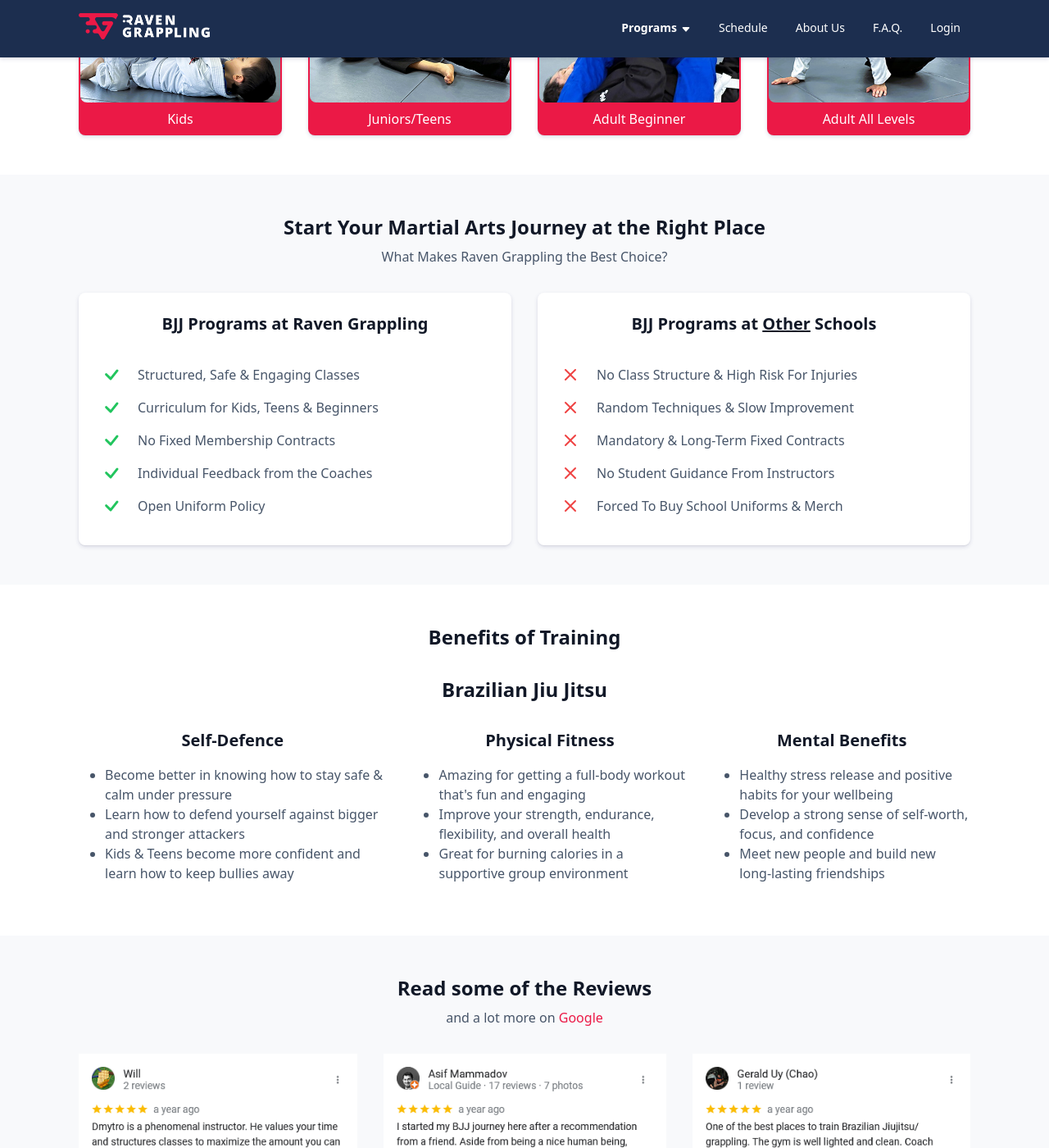
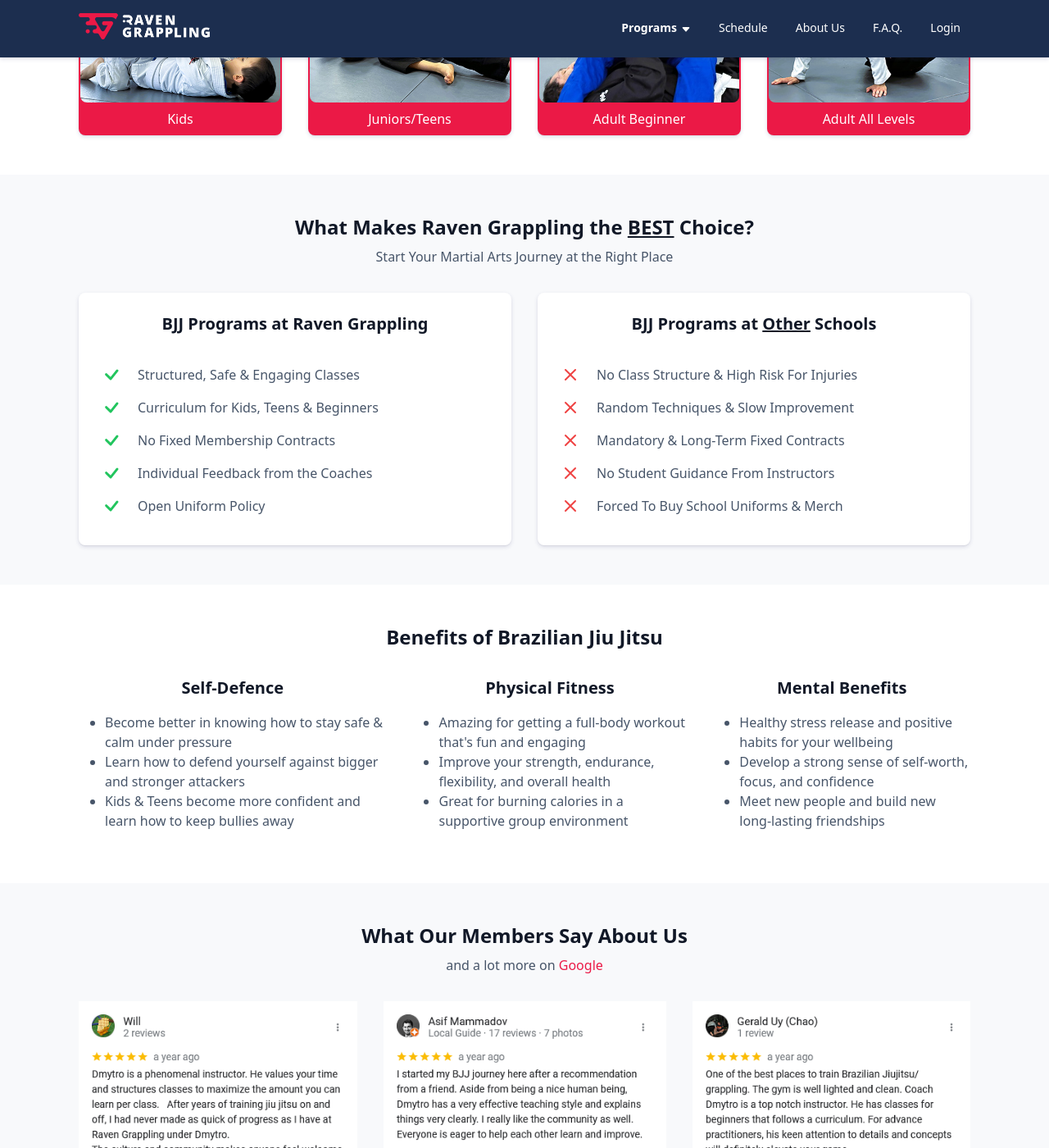
Before and after one commit to RavenGrappling/RavenGrappling.github.io, a Jekyll site: the page built from pages/index.html, in a window 1280 px wide and 1400 px high, scrolled down 819 px. Shown: the whole window at 82% size. Built offline with Jekyll 4.4.1, drawn with Linux system fonts in a browser that asks for light colours.

Commit message:
Update index.html

```diff
--- a/pages/index.html
+++ b/pages/index.html
@@ -48,10 +48,10 @@
 
 <div class="section-bg">
   <section>
-    <h2 class="text-center">Start Your Martial Arts Journey at the Right Place</h2>
+    <h2 class="text-center">What Makes Raven Grappling the <u>BEST</u> Choice?</h2>
 
     <p class="subheader text-center">
-      What Makes Raven Grappling the Best Choice?
+       Start Your Martial Arts Journey at the Right Place
     </p>
 
     <div class="compare flex">
@@ -111,8 +111,7 @@
 </div>
 
 <section>
-  <h2 class="text-center">Benefits of Training</h2>
-  <h2 class="text-center">Brazilian Jiu Jitsu</h2>
+  <h2 class="text-center">Benefits of Brazilian Jiu Jitsu</h2>
 
   <div class="flex">
     <div>
@@ -147,7 +146,7 @@
 <div class="section-bg">
   <section>
     <h2 class="text-center">
-      Read some of the Reviews
+      What Our Members Say About Us
     </h2>
     <p class="subheader text-center">
       and a lot more on
```
